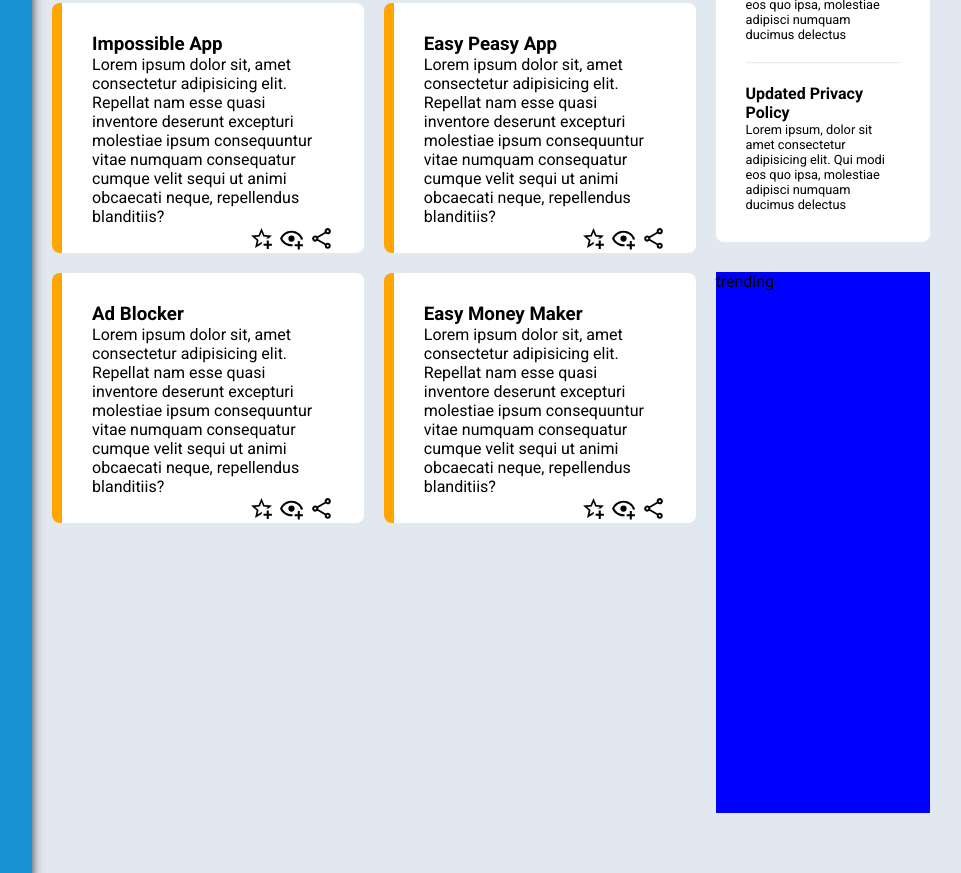
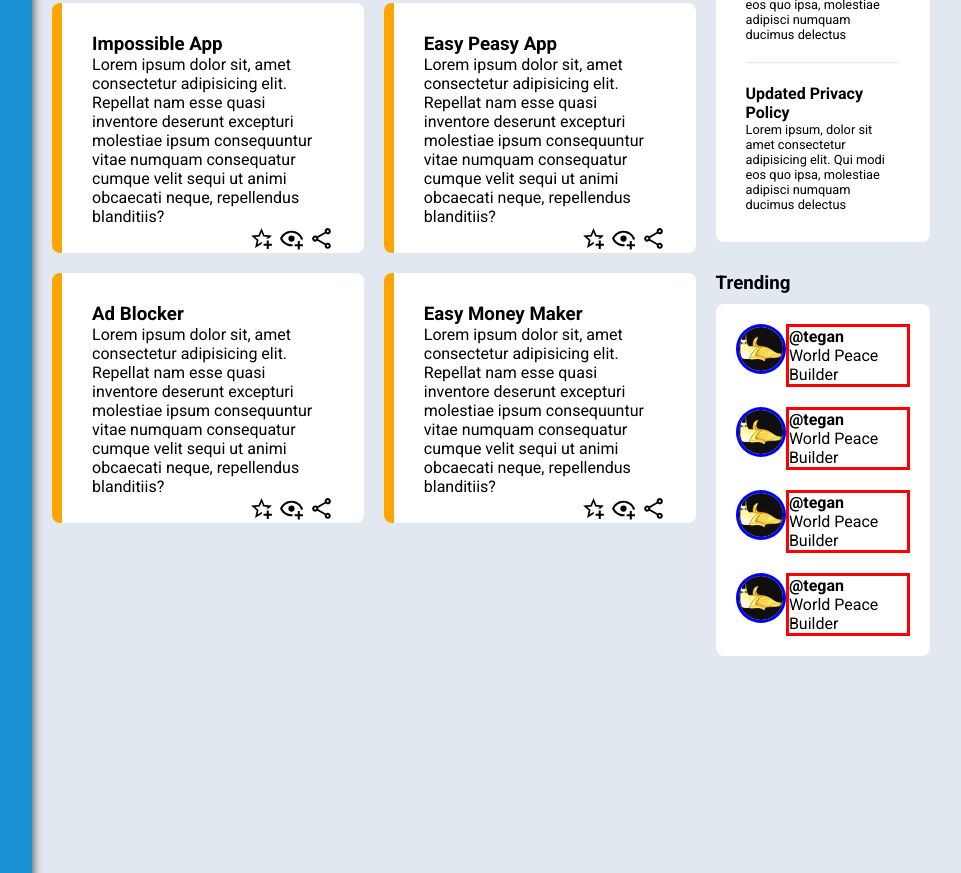
Before and after one commit to MattWong128/admin_Dashboard, a plain HTML site: page index.html in a window 1280 px wide. Shown: the part 581-1454 px from the top of the page, without its empty margins (310-1271 px from the left). Drawn offline with Linux system fonts and the light colour scheme.

Commit message:
trending almost there

```diff
--- a/index.css
+++ b/index.css
@@ -187,12 +187,26 @@ h5 {
   grid-column: 2/3;
   grid-row: 1/2;
 }
-.trending {
+.trending-container {
   grid-column: 2/3;
   grid-row: 2/3;
-  background-color: blue;
 }
-
+.trending {
+  display: grid;
+  grid-template-columns: 1fr 3fr;
+  grid-template-rows: repeat(4, 1fr);
+  background-color: white;
+  border-radius: var(--card_radius);
+  padding: 20px;
+  row-gap: 20px;
+}
+.trending img {
+  height: 50px;
+  border-radius: 100%;
+}
+.trending-text {
+  border: solid red;
+}
 .announcement-card {
   padding: 30px;
   background-color: white;
--- a/index.html
+++ b/index.html
@@ -190,7 +190,43 @@
               </div>
             </div>
           </div>
-          <div class="trending">trending</div>
+          <div class="trending-container">
+            <h3 class="card-header">Trending</h3>
+            <div class="trending">
+              <img
+                src="./icons/banana_slug.png"
+                alt=""
+                style="border: solid blue" />
+              <div class="trending-text">
+                <h4>@tegan</h4>
+                World Peace Builder
+              </div>
+              <img
+                src="./icons/banana_slug.png"
+                alt=""
+                style="border: solid blue" />
+              <div class="trending-text">
+                <h4>@tegan</h4>
+                World Peace Builder
+              </div>
+              <img
+                src="./icons/banana_slug.png"
+                alt=""
+                style="border: solid blue" />
+              <div class="trending-text">
+                <h4>@tegan</h4>
+                World Peace Builder
+              </div>
+              <img
+                src="./icons/banana_slug.png"
+                alt=""
+                style="border: solid blue" />
+              <div class="trending-text">
+                <h4>@tegan</h4>
+                World Peace Builder
+              </div>
+            </div>
+          </div>
         </div>
       </div>
     </div>
```
